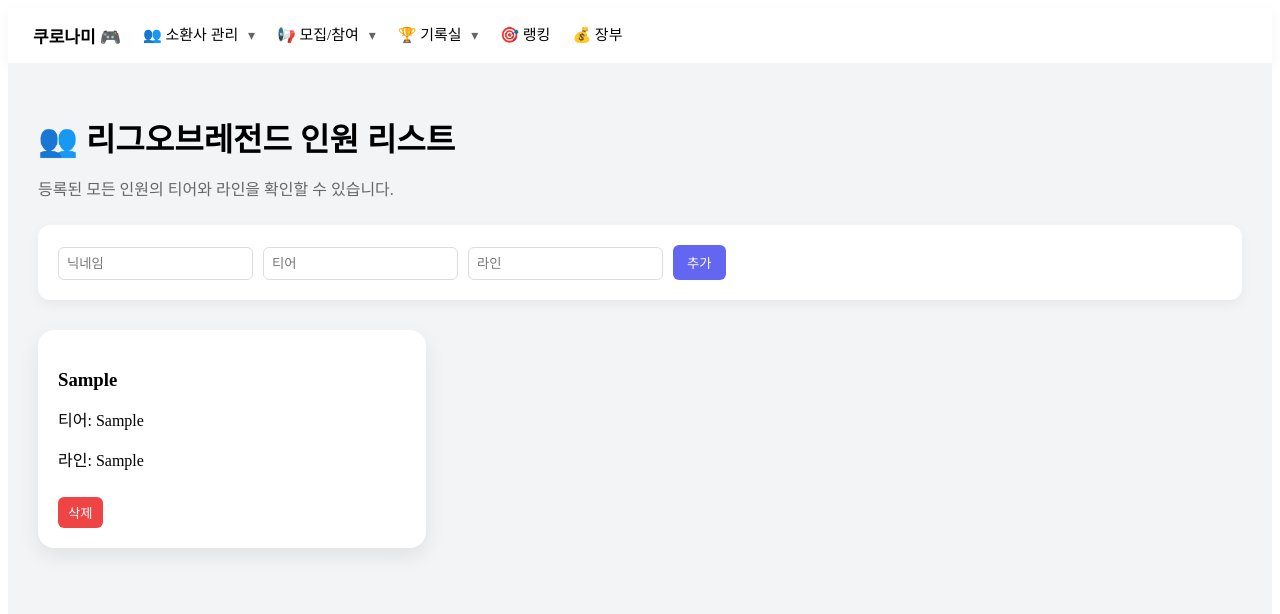
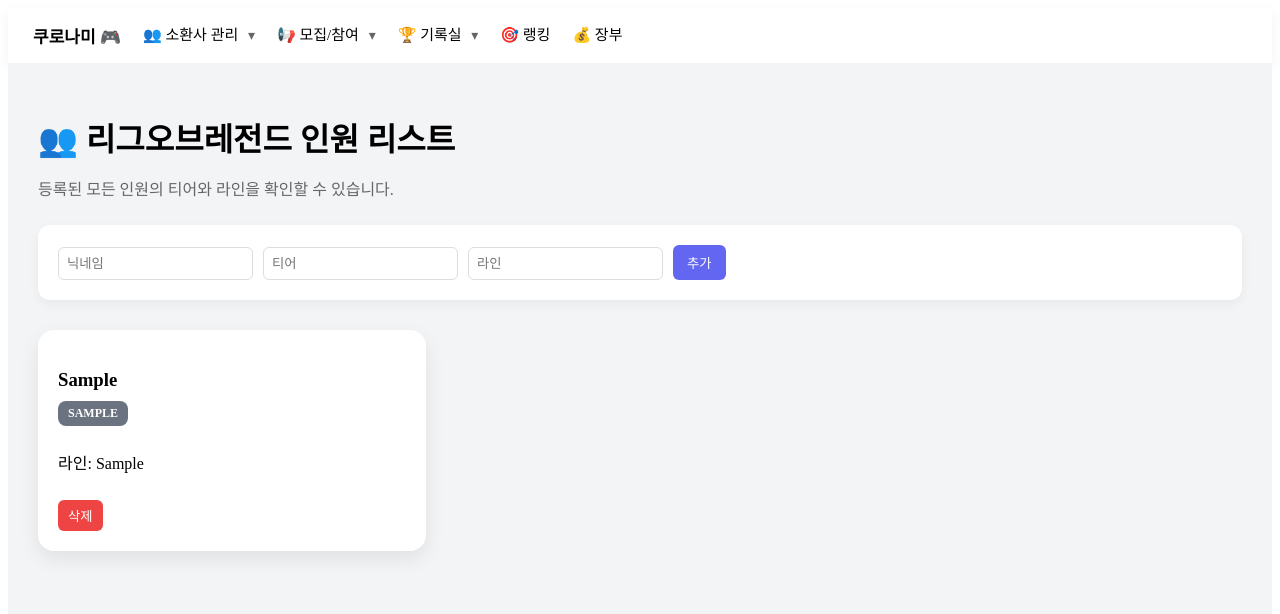
Before and after one commit to yoona0321/kuronami-dashboard, a Next.js app: page /lol in a window 1280 px wide. Both pictures are taken after typing "Sample", "Sample", "Sample" into the empty fields and a click on the button "추가". Shown: the top 614 px of the page. Built offline with nearby package versions, Linux system fonts and the light colour scheme.

Commit message:
lol page upgrade

```diff
--- a/pages/lol.js
+++ b/pages/lol.js
@@ -6,7 +6,7 @@ export default function Lol() {
   const [tier, setTier] = useState("");
   const [line, setLine] = useState("");
 
-  // 💾 불러오기 (처음 실행 시)
+  // 💾 불러오기
   useEffect(() => {
     const saved = localStorage.getItem("lolUsers");
     if (saved) {
@@ -14,10 +14,23 @@ export default function Lol() {
     }
   }, []);
 
-  // 💾 저장 (users 바뀔 때마다)
+  // 💾 저장
   useEffect(() => {
     localStorage.setItem("lolUsers", JSON.stringify(users));
   }, [users]);
+
+  // 🔥 티어 색상 함수
+  const getTierColor = (tier) => {
+    switch (tier.toUpperCase()) {
+      case "MASTER": return "#9333ea";
+      case "DIAMOND": return "#3b82f6";
+      case "PLATINUM": return "#14b8a6";
+      case "GOLD": return "#eab308";
+      case "SILVER": return "#9ca3af";
+      case "BRONZE": return "#92400e";
+      default: return "#6b7280";
+    }
+  };
 
   const addUser = () => {
     if (!name || !tier || !line) return;
@@ -42,7 +55,6 @@ export default function Lol() {
       minHeight: "100vh"
     }}>
 
-      {/* 제목 */}
       <h1 style={{ marginBottom: "10px" }}>
         👥 리그오브레전드 인원 리스트
       </h1>
@@ -68,7 +80,7 @@ export default function Lol() {
         <input
           placeholder="티어"
           value={tier}
-          onChange={(e) => setTier(e.target.value)}
+          onChange={(e) => setTier(e.target.value.toUpperCase())}
           style={inputStyle}
         />
         <input
@@ -92,8 +104,23 @@ export default function Lol() {
 
         {users.map((user, i) => (
           <div key={i} style={cardStyle}>
+
             <h3 style={{ marginBottom: "10px" }}>{user.name}</h3>
-            <p>티어: {user.tier}</p>
+
+            {/* 🔥 티어 배지 */}
+            <div style={{
+              display: "inline-block",
+              padding: "5px 10px",
+              borderRadius: "8px",
+              background: getTierColor(user.tier),
+              color: "white",
+              fontSize: "12px",
+              fontWeight: "bold",
+              marginBottom: "8px"
+            }}>
+              {user.tier}
+            </div>
+
             <p>라인: {user.line}</p>
 
             <button
@@ -102,6 +129,7 @@ export default function Lol() {
             >
               삭제
             </button>
+
           </div>
         ))}
 
@@ -111,7 +139,7 @@ export default function Lol() {
   );
 }
 
-// 스타일들
+// 🎨 스타일
 const inputStyle = {
   padding: "8px",
   marginRight: "10px",
```
